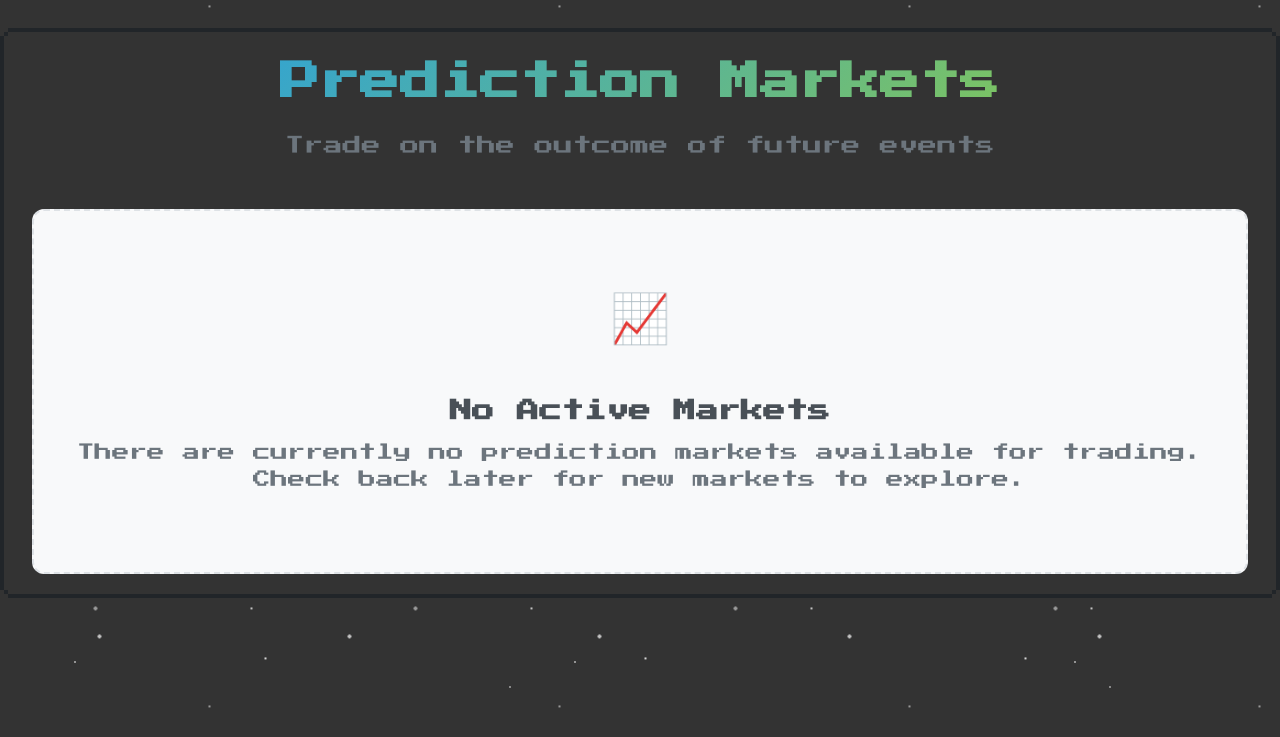
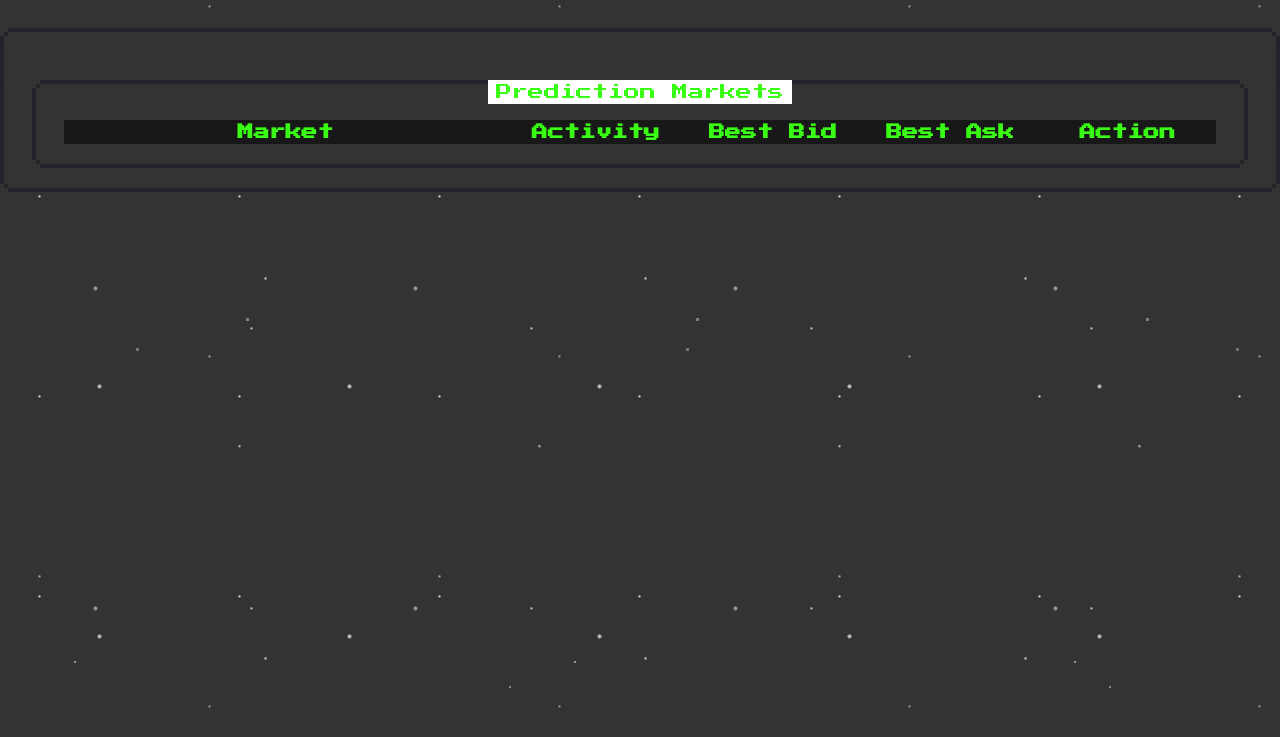
Before and after one commit to abhishekshaarma/ultra-futbal-market, a Flask app: template api/templates/markets.html in a window 1280 px wide. Shown: the part 63-800 px from the top of the page. Run offline with Flask 3, Linux system fonts and the light colour scheme; the template is opened without the code that fills it, so the values that code supplies are empty; parts of the project's set-up code (start-up, migrations or seed data) failed here and were passed over.

Commit message:
Redesign markets.html for basic, consistent NES.css theme

```diff
--- a/api/templates/markets.html
+++ b/api/templates/markets.html
@@ -1,363 +1,88 @@
 {% extends 'base.html' %}
 {% block title %}Markets{% endblock %}
-
-{% block head %}
-<style>
-/* Page layout improvements */
-.page-header {
-  text-align: center;
-  margin-bottom: 3em;
+{% block content %}
+<div class="nes-container with-title is-centered is-rounded" style="margin-top:2em; background: var(--clr-surface); border-color: var(--clr-primary);">
+  <p class="title nes-text is-primary">Prediction Markets</p>
+  <div class="markets-table" style="width:100%;">
+    <div class="table-header" style="display:flex; background: #181818; color: var(--clr-primary); font-weight:bold;">
+      <div class="nes-text is-primary" style="flex:2.5; text-align:center;">Market</div>
+      <div class="nes-text is-primary" style="flex:1; text-align:center;">Activity</div>
+      <div class="nes-text is-primary" style="flex:1; text-align:center;">Best Bid</div>
+      <div class="nes-text is-primary" style="flex:1; text-align:center;">Best Ask</div>
+      <div class="nes-text is-primary" style="flex:1; text-align:center;">Action</div>
+    </div>
+    {% for market in markets %}
+    <div class="market-row nes-container is-dark is-rounded" data-market-id="{{ market.id }}" style="display:flex; align-items:center; margin-bottom:1em; background:#23272e; border: 1.5px solid var(--clr-primary);">
+      <div class="market-info" style="flex:2.5;">
+        <h3 class="nes-text is-primary" style="margin-bottom:0.3em;">{{ market.title }}</h3>
+        <p class="nes-text" style="color:#bdbdbd;">{{ market.description }}</p>
+      </div>
+      <div class="market-activity" style="flex:1; justify-content:center; text-align:center;">
+        <span class="order-count nes-badge is-icon">-</span> <span class="nes-text">orders</span>
+      </div>
+      <div class="best-bid nes-badge is-success" style="flex:1; justify-content:center; text-align:center;">-</div>
+      <div class="best-ask nes-badge is-error" style="flex:1; justify-content:center; text-align:center;">-</div>
+      <div class="market-action" style="flex:1; justify-content:center; text-align:center;">
+        <a href="/markets/{{ market.id }}" class="nes-btn is-primary">View Market</a>
+      </div>
+    </div>
+    {% endfor %}
+  </div>
+</div>
+{% endblock %}
+{% block scripts %}
+<script>
+document.addEventListener('DOMContentLoaded', function() {
+    loadMarketOrderbooks();
+});
+async function loadMarketOrderbooks() {
+    const marketRows = document.querySelectorAll('[data-market-id]');
+    for (const row of marketRows) {
+        const marketId = row.getAttribute('data-market-id');
+        await loadOrderbookForMarket(marketId, row);
+    }
 }
-
-.main-title {
-  font-size: 2.5em;
-  margin-bottom: 0.5em;
-  background: linear-gradient(135deg, #209cee 0%, #92cc41 100%);
-  -webkit-background-clip: text;
-  -webkit-text-fill-color: transparent;
-  background-clip: text;
+async function loadOrderbookForMarket(marketId, row) {
+    try {
+        const response = await fetch(`/api/markets/${marketId}/orderbook`);
+        const data = await response.json();
+        if (data.success) {
+            const orderbook = data.orderbook;
+            const totalOrders =
+                orderbook.yes_token.bids.length +
+                orderbook.yes_token.asks.length +
+                orderbook.no_token.bids.length +
+                orderbook.no_token.asks.length;
+            let bestBid = null;
+            const allBids = [...orderbook.yes_token.bids, ...orderbook.no_token.bids];
+            if (allBids.length > 0) {
+                bestBid = Math.max(...allBids.map(bid => bid.price));
+            }
+            let bestAsk = null;
+            const allAsks = [...orderbook.yes_token.asks, ...orderbook.no_token.asks];
+            if (allAsks.length > 0) {
+                bestAsk = Math.min(...allAsks.map(ask => ask.price));
+            }
+            updateMarketRow(row, totalOrders, bestBid, bestAsk);
+        }
+    } catch (error) {
+        console.error(`Error loading orderbook for market ${marketId}:`, error);
+        updateMarketRow(row, 0, null, null);
+    }
 }
-
-.page-subtitle {
-  font-size: 1.2em;
-  color: #6c757d;
-  margin-bottom: 2em;
+function updateMarketRow(row, totalOrders, bestBid, bestAsk) {
+    const orderCountElement = row.querySelector('.order-count');
+    if (orderCountElement) {
+        orderCountElement.textContent = totalOrders;
+    }
+    const bestBidElement = row.querySelector('.best-bid');
+    if (bestBidElement) {
+        bestBidElement.textContent = bestBid ? `$${bestBid.toFixed(2)}` : 'no bids';
+    }
+    const bestAskElement = row.querySelector('.best-ask');
+    if (bestAskElement) {
+        bestAskElement.textContent = bestAsk ? `$${bestAsk.toFixed(2)}` : 'no asks';
+    }
 }
-
-/* Error message styling */
-.error-container {
-  background: linear-gradient(135deg, #dc3545 0%, #c82333 100%);
-  color: white;
-  padding: 1.5em;
-  border-radius: 12px;
-  margin-bottom: 2em;
-  box-shadow: 0 4px 12px rgba(220, 53, 69, 0.3);
-  border-left: 4px solid #a71e2a;
-}
-
-.error-icon {
-  font-size: 1.2em;
-  margin-right: 0.5em;
-}
-
-/* Markets container */
-.markets-container {
-  background: white;
-  border-radius: 12px;
-  box-shadow: 0 4px 20px rgba(0, 0, 0, 0.1);
-  overflow: hidden;
-  margin-bottom: 2em;
-}
-
-.markets-header {
-  background: linear-gradient(135deg, #f8f9fa 0%, #e9ecef 100%);
-  padding: 1.5em;
-  border-bottom: 2px solid #dee2e6;
-}
-
-.markets-title {
-  font-size: 1.4em;
-  font-weight: bold;
-  color: #495057;
-  margin: 0;
-}
-
-.markets-count {
-  color: #6c757d;
-  font-size: 0.9em;
-  margin-top: 0.5em;
-}
-
-/* Table improvements */
-.markets-table {
-  width: 100%;
-  border-collapse: collapse;
-  background: white;
-}
-
-.markets-table th {
-  background: #f8f9fa;
-  color: #495057;
-  font-weight: bold;
-  padding: 1.2em 1em;
-  text-align: left;
-  border-bottom: 2px solid #dee2e6;
-  font-size: 1em;
-}
-
-.markets-table td {
-  padding: 1.2em 1em;
-  border-bottom: 1px solid #dee2e6;
-  vertical-align: middle;
-}
-
-.markets-table tbody tr {
-  transition: background-color 0.2s ease;
-}
-
-.markets-table tbody tr:hover {
-  background: #f8f9fa;
-}
-
-.markets-table tbody tr:last-child td {
-  border-bottom: none;
-}
-
-/* Market name styling */
-.market-name {
-  font-weight: bold;
-  color: #495057;
-  font-size: 1.1em;
-  line-height: 1.4;
-  max-width: 300px;
-}
-
-.market-description {
-  color: #6c757d;
-  font-size: 0.9em;
-  margin-top: 0.3em;
-  line-height: 1.3;
-}
-
-/* Stats styling */
-.stat-value {
-  font-weight: bold;
-  font-size: 1.1em;
-  color: #495057;
-}
-
-.stat-label {
-  color: #6c757d;
-  font-size: 0.8em;
-  display: block;
-  margin-top: 0.2em;
-}
-
-/* Price styling */
-.price-container {
-  text-align: right;
-}
-
-.price-value {
-  font-weight: bold;
-  font-size: 1.1em;
-  color: #495057;
-}
-
-.price-bid {
-  color: #28a745;
-}
-
-.price-ask {
-  color: #dc3545;
-}
-
-.price-unavailable {
-  color: #6c757d;
-  font-style: italic;
-}
-
-/* Action button styling */
-.action-container {
-  text-align: center;
-}
-
-.trade-button {
-  background: linear-gradient(135deg, #209cee 0%, #1e8bc3 100%);
-  color: white;
-  border: none;
-  padding: 0.8em 1.5em;
-  border-radius: 6px;
-  font-weight: bold;
-  text-decoration: none;
-  display: inline-block;
-  transition: all 0.2s ease;
-  box-shadow: 0 2px 4px rgba(32, 156, 238, 0.3);
-}
-
-.trade-button:hover {
-  background: linear-gradient(135deg, #1e8bc3 0%, #1a7ba8 100%);
-  transform: translateY(-2px);
-  box-shadow: 0 4px 8px rgba(32, 156, 238, 0.4);
-  color: white;
-  text-decoration: none;
-}
-
-/* Empty state styling */
-.empty-state {
-  text-align: center;
-  padding: 4em 2em;
-  background: #f8f9fa;
-  border-radius: 12px;
-  border: 2px dashed #dee2e6;
-}
-
-.empty-icon {
-  font-size: 3em;
-  color: #dee2e6;
-  margin-bottom: 1em;
-}
-
-.empty-title {
-  font-size: 1.4em;
-  color: #495057;
-  margin-bottom: 0.5em;
-}
-
-.empty-description {
-  color: #6c757d;
-  font-size: 1.1em;
-  line-height: 1.5;
-}
-
-/* Status indicators */
-.status-indicator {
-  display: inline-block;
-  width: 8px;
-  height: 8px;
-  border-radius: 50%;
-  margin-right: 0.5em;
-}
-
-.status-active {
-  background: #28a745;
-}
-
-.status-inactive {
-  background: #6c757d;
-}
-
-.status-resolved {
-  background: #17a2b8;
-}
-
-/* Responsive design */
-@media (max-width: 768px) {
-  .main-title {
-    font-size: 2em;
-  }
-
-  .markets-table {
-    font-size: 0.9em;
-  }
-
-  .markets-table th,
-  .markets-table td {
-    padding: 0.8em 0.5em;
-  }
-
-  .market-name {
-    font-size: 1em;
-    max-width: 200px;
-  }
-
-  .trade-button {
-    padding: 0.6em 1em;
-    font-size: 0.9em;
-  }
-}
-
-@media (max-width: 576px) {
-  .markets-table th:nth-child(2),
-  .markets-table td:nth-child(2),
-  .markets-table th:nth-child(3),
-  .markets-table td:nth-child(3) {
-    display: none;
-  }
-
-  .market-name {
-    max-width: 150px;
-  }
-}
-</style>
+</script>
 {% endblock %}
-
-{% block content %}
-<div class="page-header">
-  <h1 class="main-title">Prediction Markets</h1>
-  <p class="page-subtitle">Trade on the outcome of future events</p>
-</div>
-
-{% if error %}
-<div class="error-container">
-  <span class="error-icon">⚠️</span>
-  <strong>Error:</strong> {{ error }}
-</div>
-{% endif %}
-
-{% if markets %}
-<div class="markets-container">
-  <div class="markets-header">
-    <h2 class="markets-title">Active Markets</h2>
-    <div class="markets-count">{{ markets|length }} market{{ 's' if markets|length != 1 else '' }} available</div>
-  </div>
-
-  <table class="markets-table">
-    <thead>
-      <tr>
-        <th>Market</th>
-        <th>Activity</th>
-        <th>Best Bid</th>
-        <th>Best Ask</th>
-        <th>Action</th>
-      </tr>
-    </thead>
-    <tbody>
-      {% for market in markets %}
-      <tr>
-        <td>
-          <div class="market-name">
-            <span class="status-indicator status-active"></span>
-            {{ market.title or market.name or market.id }}
-          </div>
-          {% if market.description %}
-          <div class="market-description">
-            {{ market.description[:100] }}{% if market.description|length > 100 %}...{% endif %}
-          </div>
-          {% endif %}
-        </td>
-        <td>
-          <div class="stat-value">{{ market.order_count or 0 }}</div>
-          <span class="stat-label">orders</span>
-        </td>
-        <td class="price-container">
-          {% if market.best_bid %}
-            <div class="price-value price-bid">${{ "%.2f"|format(market.best_bid) }}</div>
-            <span class="stat-label">bid</span>
-          {% else %}
-            <div class="price-unavailable">-</div>
-            <span class="stat-label">no bids</span>
-          {% endif %}
-        </td>
-        <td class="price-container">
-          {% if market.best_ask %}
-            <div class="price-value price-ask">${{ "%.2f"|format(market.best_ask) }}</div>
-            <span class="stat-label">ask</span>
-          {% else %}
-            <div class="price-unavailable">-</div>
-            <span class="stat-label">no asks</span>
-          {% endif %}
-        </td>
-        <td class="action-container">
-          <a href="{{ url_for('markets.market_detail', market_id=market.id) }}" class="trade-button">
-            View Market
-          </a>
-        </td>
-      </tr>
-      {% endfor %}
-    </tbody>
-  </table>
-</div>
-
-{% else %}
-<div class="empty-state">
-  <div class="empty-icon">📈</div>
-  <h3 class="empty-title">No Active Markets</h3>
-  <p class="empty-description">
-    There are currently no prediction markets available for trading.<br>
-    Check back later for new markets to explore.
-  </p>
-</div>
-{% endif %}
-
-{% endblock %}
```
